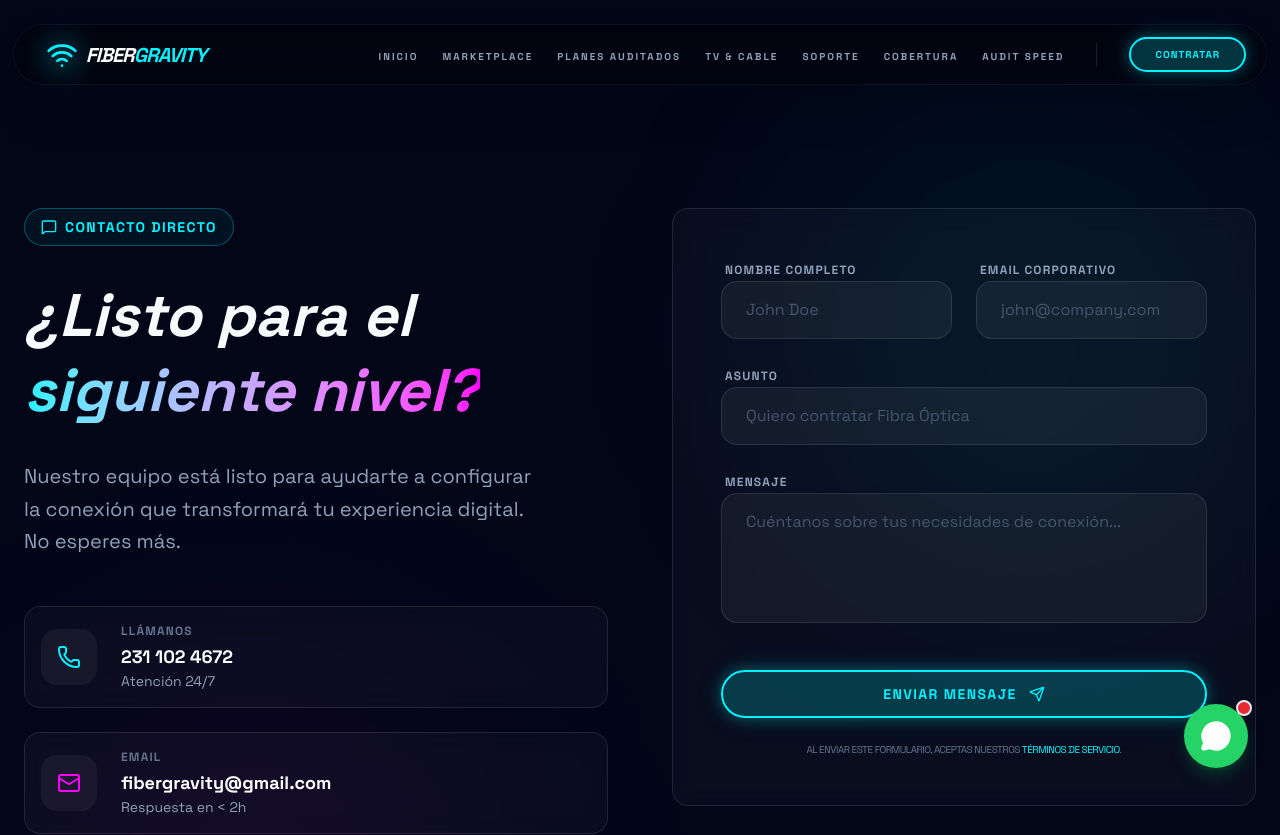
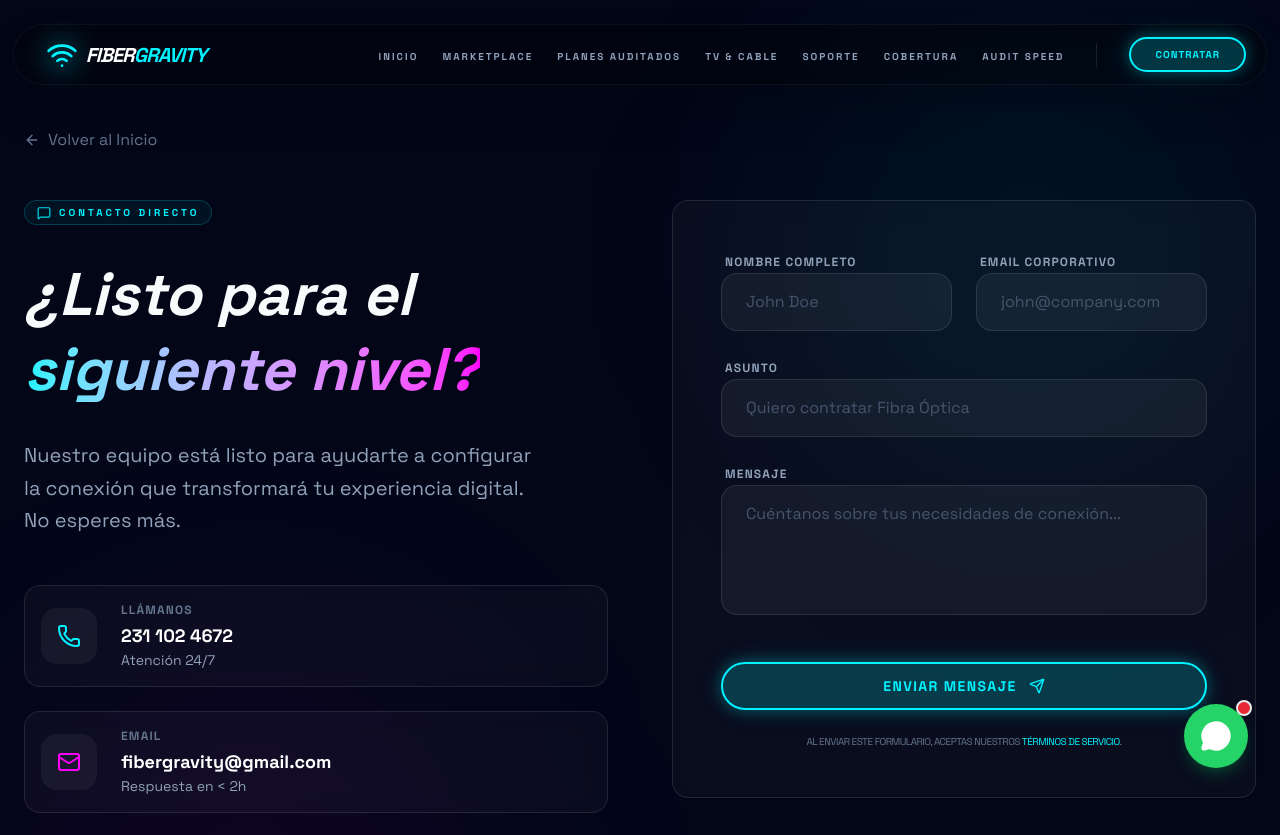
Before and after one commit to jonathanhdezf/fibergravity, a Next.js app: page /contacto in a window 1280 px wide. Shown: the top 835 px of the page. Built offline with nearby package versions, Linux system fonts and the light colour scheme.

Commit message:
style: add animated badges and back-to-home links to legal and contact pages

```diff
--- a/src/app/contacto/page.tsx
+++ b/src/app/contacto/page.tsx
@@ -10,9 +10,7 @@ export default function ContactoPage() {
         <ModalProvider>
             <main className="min-h-screen">
                 <Navbar />
-                <div className="pt-20">
-                    <Contact />
-                </div>
+                <Contact />
                 <Footer />
             </main>
         </ModalProvider>
--- a/src/app/privacidad/page.tsx
+++ b/src/app/privacidad/page.tsx
@@ -10,9 +10,7 @@ export default function PrivacyPage() {
         <ModalProvider>
             <main className="min-h-screen">
                 <Navbar />
-                <div className="pt-20">
-                    <Privacy />
-                </div>
+                <Privacy />
                 <Footer />
             </main>
         </ModalProvider>
--- a/src/components/sections/Contact.tsx
+++ b/src/components/sections/Contact.tsx
@@ -1,9 +1,10 @@
 "use client";
 
 import { motion } from "framer-motion";
-import { Mail, Phone, MapPin, Send, MessageSquare, Globe2 } from "lucide-react";
+import { Mail, Phone, MapPin, Send, MessageSquare, Globe2, ArrowLeft } from "lucide-react";
 import { GlassCard } from "../ui/GlassCard";
 import { NeonButton } from "../ui/NeonButton";
+import Link from "next/link";
 
 const contactInfo = [
     {
@@ -37,6 +38,11 @@ export const Contact = () => {
             <div className="absolute bottom-0 left-0 w-[500px] h-[500px] bg-neon-magenta/5 rounded-full blur-[120px] pointer-events-none" />
 
             <div className="container mx-auto px-6 relative z-10">
+                <Link href="/" className="inline-flex items-center gap-2 text-slate-500 hover:text-white transition-colors mb-12 group">
+                    <ArrowLeft className="w-4 h-4 group-hover:-translate-x-1 transition-transform" />
+                    Volver al Inicio
+                </Link>
+
                 <div className="grid lg:grid-cols-2 gap-16 items-start">
                     {/* Left Column: Info & Text */}
                     <motion.div
@@ -45,10 +51,20 @@ export const Contact = () => {
                         transition={{ duration: 0.8 }}
                         viewport={{ once: true }}
                     >
-                        <div className="inline-flex items-center gap-2 px-4 py-2 rounded-full border border-neon-cyan/30 bg-neon-cyan/5 text-neon-cyan text-sm font-bold tracking-widest uppercase mb-8">
-                            <MessageSquare className="w-4 h-4" />
+                        <motion.div
+                            initial={{ opacity: 0, scale: 0.9 }}
+                            whileInView={{ opacity: 1, scale: 1 }}
+                            transition={{
+                                duration: 0.5,
+                                type: "spring",
+                                stiffness: 100
+                            }}
+                            viewport={{ once: true }}
+                            className="inline-flex items-center gap-2 px-3 py-1 rounded-full border border-neon-cyan/20 bg-neon-cyan/5 text-neon-cyan text-[10px] font-black uppercase tracking-[0.3em] mb-8"
+                        >
+                            <MessageSquare className="w-3.5 h-3.5 animate-pulse" />
                             Contacto Directo
-                        </div>
+                        </motion.div>
 
                         <h2 className="text-4xl md:text-6xl font-black mb-8 leading-tight italic">
                             ¿Listo para el <br />
--- a/src/components/sections/Coverage.tsx
+++ b/src/components/sections/Coverage.tsx
@@ -70,7 +70,7 @@ export const Coverage = () => {
                             className="inline-flex items-center gap-2 px-4 py-1.5 rounded-full border border-neon-magenta/30 bg-neon-magenta/5 text-neon-magenta text-xs font-black tracking-widest uppercase mb-6"
                         >
                             <Radar className="w-3.5 h-3.5" />
-                            Auditoría de Infraestructura
+                            Cobertura regional
                         </motion.div>
 
                         <motion.h2
--- a/src/components/sections/Privacy.tsx
+++ b/src/components/sections/Privacy.tsx
@@ -1,8 +1,9 @@
 "use client";
 
 import { motion } from "framer-motion";
-import { Shield, Lock, EyeOff, FileText, CheckCircle2 } from "lucide-react";
+import { Shield, Lock, EyeOff, FileText, CheckCircle2, ArrowLeft } from "lucide-react";
 import { GlassCard } from "../ui/GlassCard";
+import Link from "next/link";
 
 const privacyFeatures = [
     {
@@ -39,15 +40,24 @@ export const Privacy = () => {
             <div className="absolute top-1/4 right-[10%] w-[300px] h-[300px] bg-neon-magenta/5 rounded-full blur-[100px] pointer-events-none" />
 
             <div className="container mx-auto px-6 relative z-10">
+                <Link href="/" className="inline-flex items-center gap-2 text-slate-500 hover:text-white transition-colors mb-12 group">
+                    <ArrowLeft className="w-4 h-4 group-hover:-translate-x-1 transition-transform" />
+                    Volver al Inicio
+                </Link>
+
                 <div className="text-center max-w-3xl mx-auto mb-20">
                     <motion.div
-                        initial={{ opacity: 0, y: 20 }}
-                        whileInView={{ opacity: 1, y: 0 }}
-                        transition={{ duration: 0.6 }}
+                        initial={{ opacity: 0, scale: 0.9 }}
+                        whileInView={{ opacity: 1, scale: 1 }}
+                        transition={{
+                            duration: 0.5,
+                            type: "spring",
+                            stiffness: 100
+                        }}
                         viewport={{ once: true }}
-                        className="inline-flex items-center gap-2 px-4 py-2 rounded-full border border-neon-cyan/30 bg-neon-cyan/5 text-neon-cyan text-sm font-bold tracking-widest uppercase mb-6"
+                        className="inline-flex items-center gap-2 px-3 py-1 rounded-full border border-neon-cyan/20 bg-neon-cyan/5 text-neon-cyan text-[10px] font-black uppercase tracking-[0.3em] mb-8"
                     >
-                        <Shield className="w-4 h-4" />
+                        <Shield className="w-3.5 h-3.5 animate-pulse" />
                         Privacidad Avanzada
                     </motion.div>
 
```
